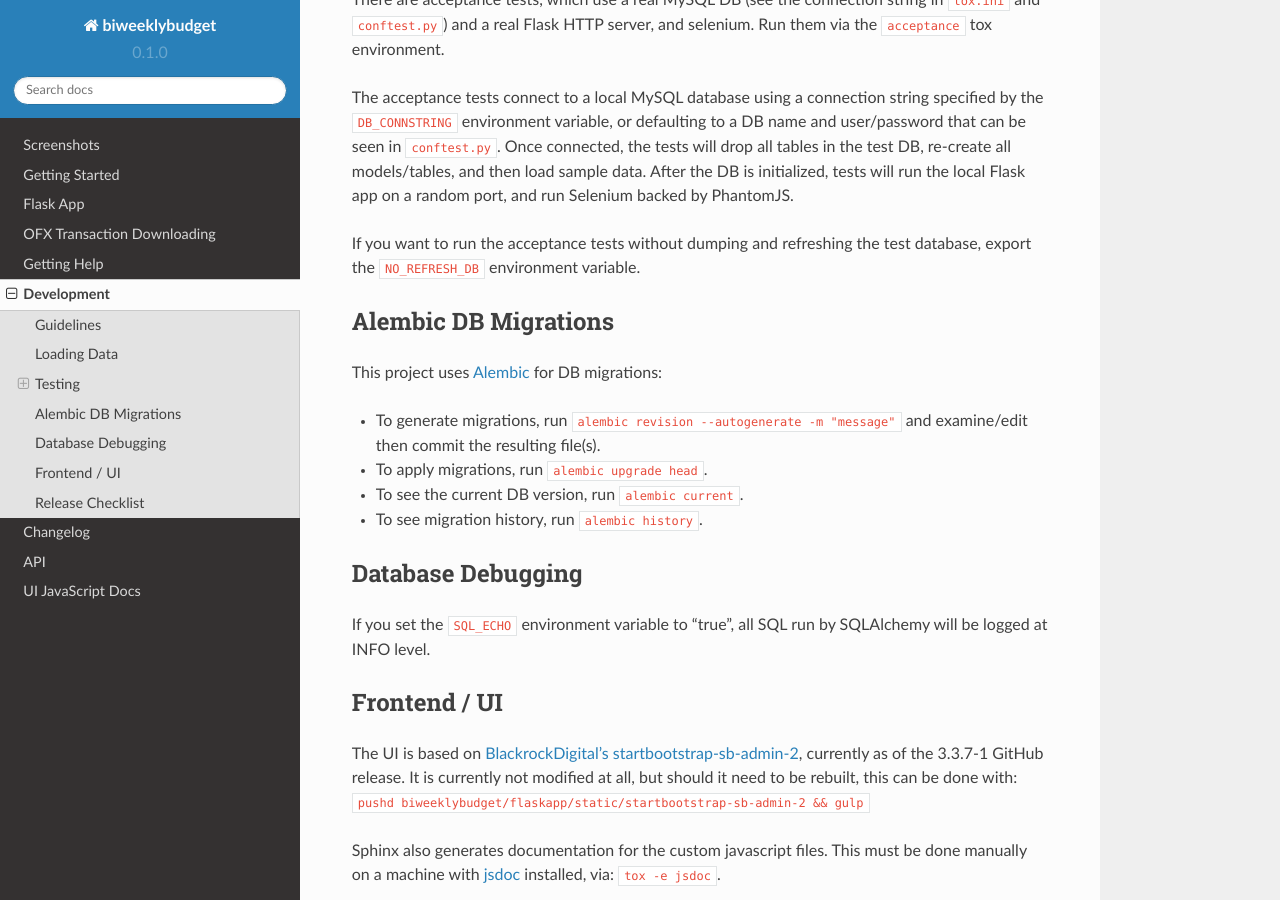
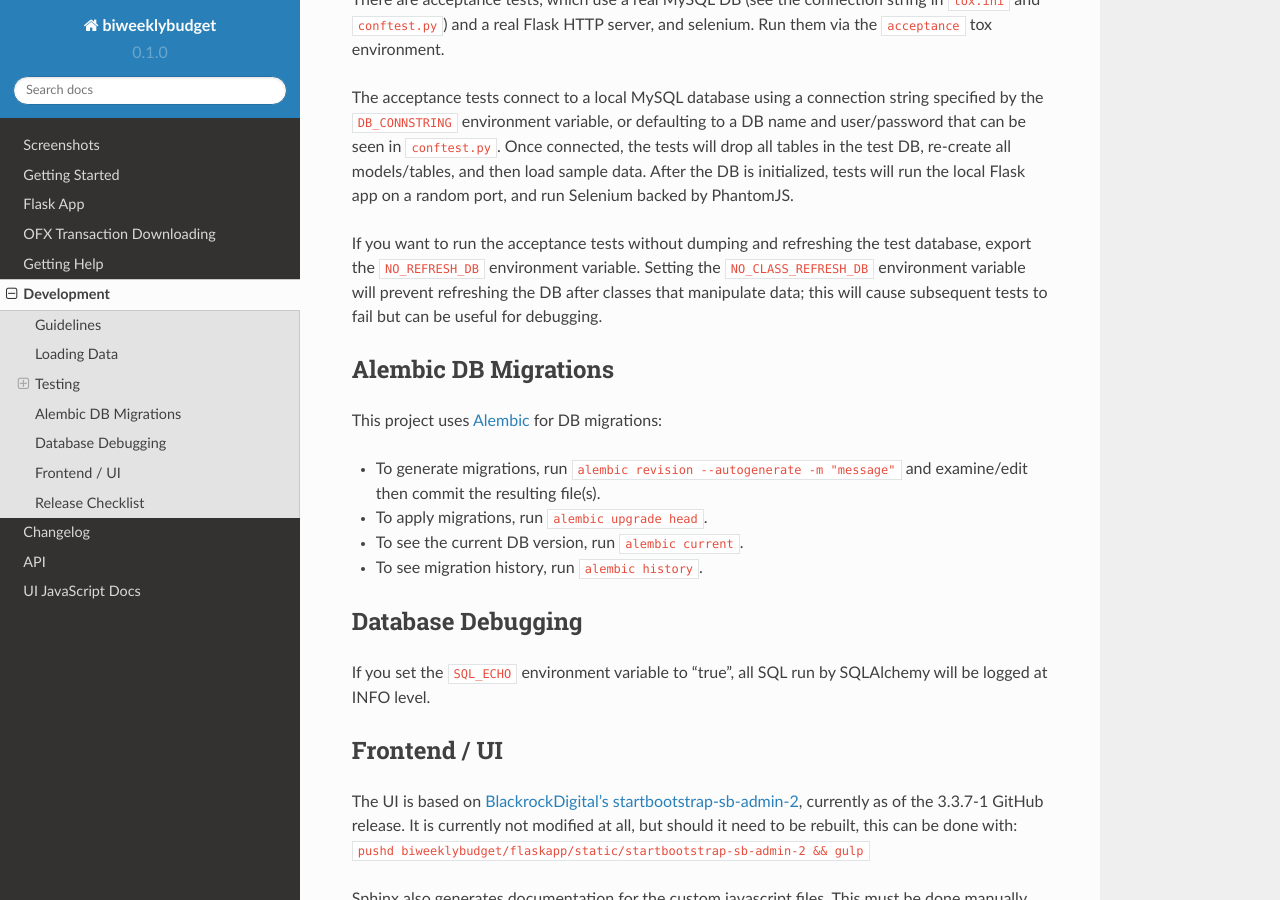
Before and after one commit to jantman/biweeklybudget, a Sphinx documentation site: the page built from docs/source/development.rst, in a window 1280 px wide and 900 px high, scrolled down 1668 px. Built offline with Sphinx 7.4.7 and the Read the Docs theme 2.0.0, drawn with Linux system fonts in a browser that asks for light colours.

Commit message:
add option to not refresh DB after class_refresh_db tests, for debugging

```diff
--- a/docs/source/development.rst
+++ b/docs/source/development.rst
@@ -81,7 +81,9 @@ There are acceptance tests, which use a real MySQL DB (see the connection string
 
 The acceptance tests connect to a local MySQL database using a connection string specified by the ``DB_CONNSTRING`` environment variable, or defaulting to a DB name and user/password that can be seen in ``conftest.py``. Once connected, the tests will drop all tables in the test DB, re-create all models/tables, and then load sample data. After the DB is initialized, tests will run the local Flask app on a random port, and run Selenium backed by PhantomJS.
 
-If you want to run the acceptance tests without dumping and refreshing the test database, export the ``NO_REFRESH_DB`` environment variable.
+If you want to run the acceptance tests without dumping and refreshing the test database, export the ``NO_REFRESH_DB`` environment variable. Setting the ``NO_CLASS_REFRESH_DB``
+environment variable will prevent refreshing the DB after classes that manipulate data;
+this will cause subsequent tests to fail but can be useful for debugging.
 
 Alembic DB Migrations
 ---------------------
```
Also changed, not shown: 2 other files.
